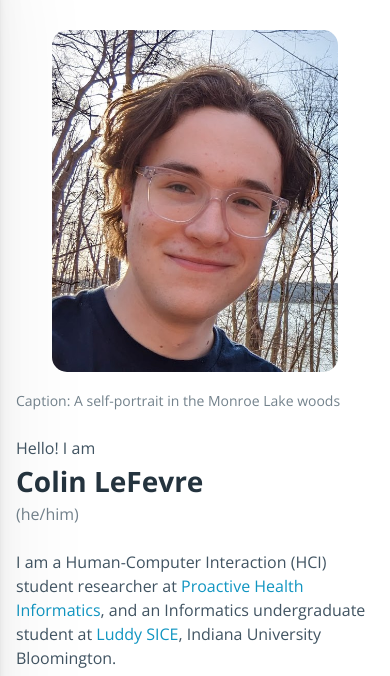
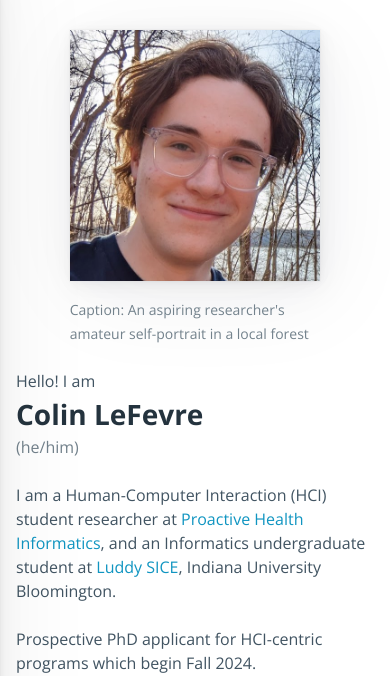
Before and after one commit to col-lefevre/website-v2, a Flask app: page / in a window 390 px wide. Shown: the part 59-735 px from the top of the page. Run offline with Flask 3, Linux system fonts and the light colour scheme; some libraries are stand-ins or nearby versions.

Commit message:
home page updates

```diff
--- a/static/css/index.css
+++ b/static/css/index.css
@@ -1,9 +1,12 @@
+.pfp-container {
+	width: 100%;
+}
+
 .pfp {
-	width: fit-content;
+	width: 100%;
 	height: auto;
-
 	margin-bottom: 1rem;
-	border-radius: 15px;
+	box-shadow: var(--card-box-shadow);
 }
 
 small {
@@ -11,10 +14,9 @@ small {
 }
 
 @media (max-width: 575px) {
-	.pfp {
-		width: 80%;
-		margin-left: 10%;
-		margin-right: 10%;
+	.pfp-container {
+		padding-left: 15%;
+		padding-right: 15%;
 	}
 }
 
--- a/templates/index.html
+++ b/templates/index.html
@@ -6,14 +6,19 @@ styles %}<link
 
 <header class="container">
 	<div class="row">
-		<div class="col-sm-3">
-			<img
-				class="pfp"
-				src="{{url_for('static', filename='images/headshot.jpg')}}"
-			/>
-			<p>
-				<small>Caption: A self-portrait in the Monroe Lake woods</small>
-			</p>
+		<div class="col-sm-4">
+			<div class="pfp-container">
+				<img
+					class="pfp"
+					src="{{url_for('static', filename='images/headshot_square.jpg')}}"
+				/>
+				<p>
+					<small
+						>Caption: An aspiring researcher's amateur self-portrait
+						in a local forest</small
+					>
+				</p>
+			</div>
 		</div>
 		<div class="col-sm-1"></div>
 		<div class="col-sm-6">
```
Also changed, not shown: static/images/headshot_square.jpg (added).
